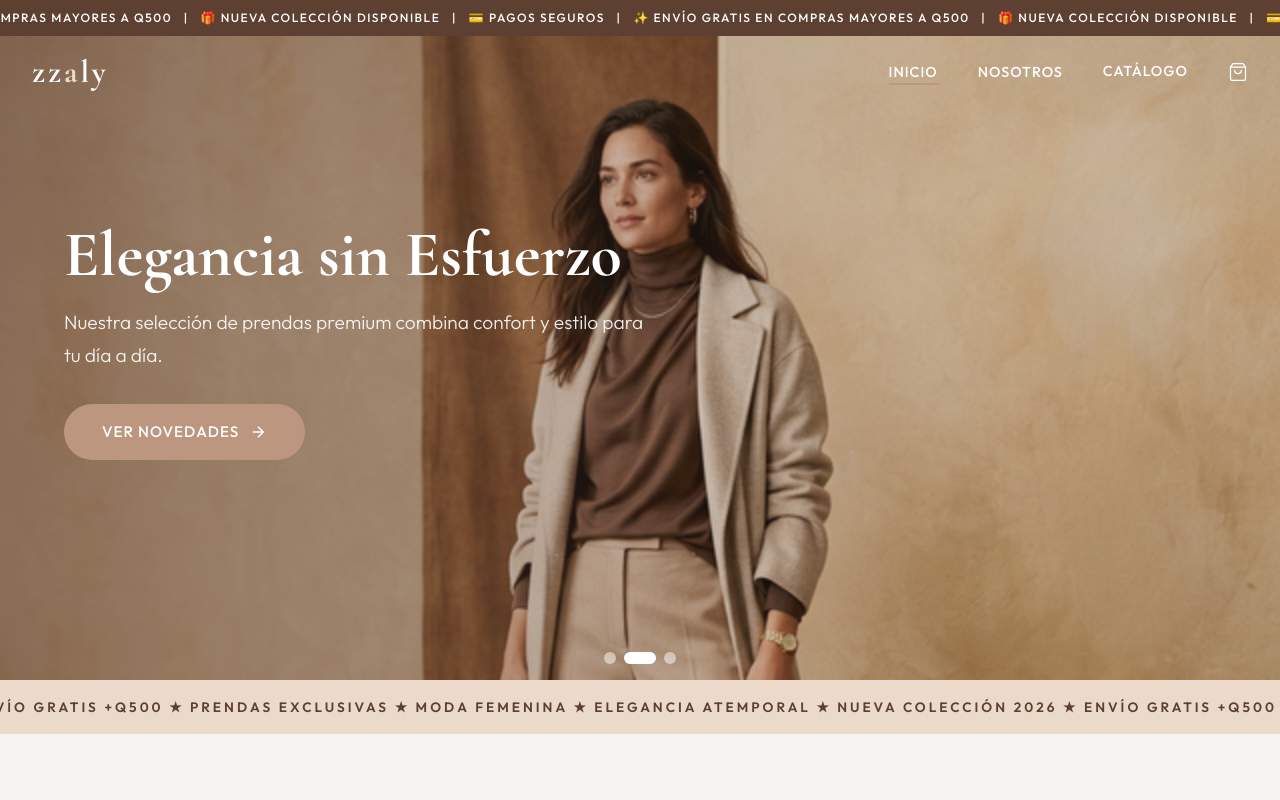
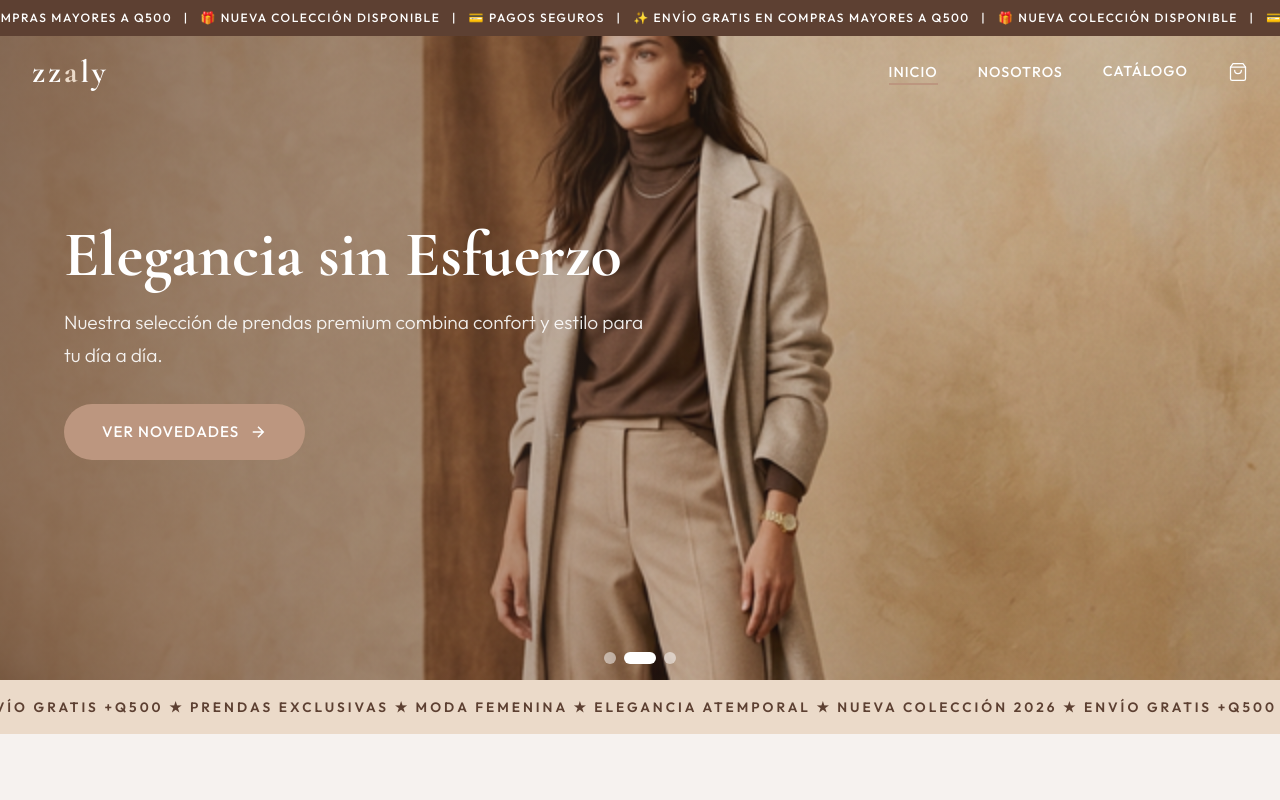
Before and after one commit to DanielMarroquin1/Ecommerce, a React (Vite) app in the folder client/: page / in a window 1280 px wide. Shown: the top 800 px of the page. Built offline with nearby package versions, Linux system fonts and the light colour scheme; no server answers.

Commit message:
Fix: Hero image positioning + mobile catalog text visibility

```diff
--- a/client/src/index.css
+++ b/client/src/index.css
@@ -410,13 +410,14 @@ button {
   position: relative;
   width: 100%;
   height: 100%;
+  background: var(--sand);
 }
 
 .hero-slide img {
   width: 100%;
   height: 100%;
   object-fit: cover;
-  object-position: top center;
+  object-position: center 20%;
 }
 
 .hero-overlay {
@@ -1599,14 +1600,20 @@ button {
 
 .mobile-dropdown-links a {
   font-size: 0.95rem;
-  color: rgba(255, 255, 255, 0.5);
+  color: rgba(255, 255, 255, 0.7) !important;
   padding: 10px 0;
   transition: all 0.2s ease;
   letter-spacing: 0.5px;
+  text-decoration: none !important;
+  display: block;
+}
+
+.mobile-dropdown-links a::after {
+  display: none !important;
 }
 
 .mobile-dropdown-links a:hover {
-  color: var(--sand);
+  color: var(--white) !important;
   padding-left: 6px;
 }
 
```
